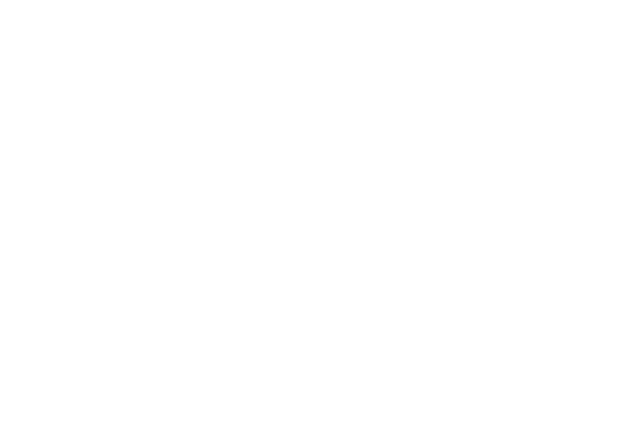
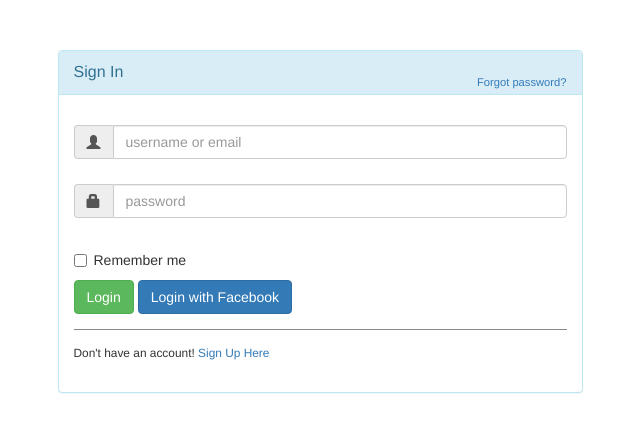
Before and after one commit to firsticz/HerbCI, a CodeIgniter app: page /Mhumprai/index.php/main/login in a window 1280 px wide. Before the commit the part shown is empty. Shown: the top 432 px of the page, without its empty margins (320-960 px from the left). Run offline with CodeIgniter, Linux system fonts and the light colour scheme; some libraries are stand-ins or nearby versions.

Commit message:
login and register

```diff
--- a/application/controllers/Main.php
+++ b/application/controllers/Main.php
@@ -19,7 +19,8 @@ class Main extends CI_Controller {
 
 	public function login()
 	{
-
+		$this->load->view('header');
+		$this->load->view('login');
 	}
 
 	public function loout()
--- a/application/views/header.php
+++ b/application/views/header.php
@@ -11,4 +11,7 @@
   <script src="https://cdnjs.cloudflare.com/ajax/libs/popper.js/1.14.3/umd/popper.min.js" integrity="sha384-ZMP7rVo3mIykV+2+9J3UJ46jBk0WLaUAdn689aCwoqbBJiSnjAK/l8WvCWPIPm49" crossorigin="anonymous"></script>
   <script src="https://stackpath.bootstrapcdn.com/bootstrap/4.1.3/js/bootstrap.min.js" integrity="sha384-ChfqqxuZUCnJSK3+MXmPNIyE6ZbWh2IMqE241rYiqJxyMiZ6OW/JmZQ5stwEULTy" crossorigin="anonymous"></script>
   <script src="<?php echo base_url() ?>assets/js/setup.js"></script>
+  <link href="//maxcdn.bootstrapcdn.com/bootstrap/3.3.0/css/bootstrap.min.css" rel="stylesheet" id="bootstrap-css">
+  <script src="//maxcdn.bootstrapcdn.com/bootstrap/3.3.0/js/bootstrap.min.js"></script>
+  <script src="//code.jquery.com/jquery-1.11.1.min.js"></script>
 </head>
--- a/application/views/login.php
+++ b/application/views/login.php
@@ -0,0 +1,142 @@
+<!------ Include the above in your HEAD tag ---------->
+
+    <div class="container">
+        <div id="loginbox" style="margin-top:50px;" class="mainbox col-md-6 col-md-offset-3 col-sm-8 col-sm-offset-2">
+            <div class="panel panel-info" >
+                    <div class="panel-heading">
+                        <div class="panel-title">Sign In</div>
+                        <div style="float:right; font-size: 80%; position: relative; top:-10px"><a href="#">Forgot password?</a></div>
+                    </div>
+
+                    <div style="padding-top:30px" class="panel-body" >
+
+                        <div style="display:none" id="login-alert" class="alert alert-danger col-sm-12"></div>
+
+                        <form id="loginform" class="form-horizontal" role="form">
+
+                            <div style="margin-bottom: 25px" class="input-group">
+                                        <span class="input-group-addon"><i class="glyphicon glyphicon-user"></i></span>
+                                        <input id="login-username" type="text" class="form-control" name="username" value="" placeholder="username or email">
+                                    </div>
+
+                            <div style="margin-bottom: 25px" class="input-group">
+                                        <span class="input-group-addon"><i class="glyphicon glyphicon-lock"></i></span>
+                                        <input id="login-password" type="password" class="form-control" name="password" placeholder="password">
+                                    </div>
+
+
+
+                            <div class="input-group">
+                                      <div class="checkbox">
+                                        <label>
+                                          <input id="login-remember" type="checkbox" name="remember" value="1"> Remember me
+                                        </label>
+                                      </div>
+                                    </div>
+
+
+                                <div style="margin-top:10px" class="form-group">
+                                    <!-- Button -->
+
+                                    <div class="col-sm-12 controls">
+                                      <a id="btn-login" href="#" class="btn btn-success">Login  </a>
+                                      <a id="btn-fblogin" href="#" class="btn btn-primary">Login with Facebook</a>
+
+                                    </div>
+                                </div>
+
+
+                                <div class="form-group">
+                                    <div class="col-md-12 control">
+                                        <div style="border-top: 1px solid#888; padding-top:15px; font-size:85%" >
+                                            Don't have an account!
+                                        <a href="#" onClick="$('#loginbox').hide(); $('#signupbox').show()">
+                                            Sign Up Here
+                                        </a>
+                                        </div>
+                                    </div>
+                                </div>
+                            </form>
+
+
+
+                        </div>
+                    </div>
+        </div>
+        <div id="signupbox" style="display:none; margin-top:50px" class="mainbox col-md-6 col-md-offset-3 col-sm-8 col-sm-offset-2">
+                    <div class="panel panel-info">
+                        <div class="panel-heading">
+                            <div class="panel-title">Sign Up</div>
+                            <div style="float:right; font-size: 85%; position: relative; top:-10px"><a id="signinlink" href="#" onclick="$('#signupbox').hide(); $('#loginbox').show()">Sign In</a></div>
+                        </div>
+                        <div class="panel-body" >
+                            <form id="signupform" class="form-horizontal" role="form">
+
+                                <div id="signupalert" style="display:none" class="alert alert-danger">
+                                    <p>Error:</p>
+                                    <span></span>
+                                </div>
+
+
+
+                                <div class="form-group">
+                                    <label for="email" class="col-md-3 control-label">Email</label>
+                                    <div class="col-md-9">
+                                        <input type="text" class="form-control" name="email" placeholder="Email Address">
+                                    </div>
+                                </div>
+
+                                <div class="form-group">
+                                    <label for="firstname" class="col-md-3 control-label">First Name</label>
+                                    <div class="col-md-9">
+                                        <input type="text" class="form-control" name="firstname" placeholder="First Name">
+                                    </div>
+                                </div>
+                                <div class="form-group">
+                                    <label for="lastname" class="col-md-3 control-label">Last Name</label>
+                                    <div class="col-md-9">
+                                        <input type="text" class="form-control" name="lastname" placeholder="Last Name">
+                                    </div>
+                                </div>
+
+                                <div class="form-group">
+                                    <label for="username" class="col-md-3 control-label">Username</label>
+                                    <div class="col-md-9">
+                                        <input type="text" class="form-control" name="username" placeholder="Username">
+                                    </div>
+                                </div>
+
+                                <div class="form-group">
+                                    <label for="password" class="col-md-3 control-label">Password</label>
+                                    <div class="col-md-9">
+                                        <input type="password" class="form-control" name="passwd" placeholder="Password">
+                                    </div>
+                                </div>
+
+                                <div class="form-group">
+                                    <!-- Button -->
+                                    <div class="col-md-offset-3 col-md-9">
+                                        <button id="btn-signup" type="button" class="btn btn-info"><i class="icon-hand-right"></i> &nbsp Sign Up</button>
+                                        <span style="margin-left:8px;">or</span>
+                                    </div>
+                                </div>
+
+                                <div style="border-top: 1px solid #999; padding-top:20px"  class="form-group">
+
+                                    <div class="col-md-offset-3 col-md-9">
+                                        <button id="btn-fbsignup" type="button" class="btn btn-primary"><i class="icon-facebook"></i>   Sign Up with Facebook</button>
+                                    </div>
+
+                                </div>
+
+
+
+                            </form>
+                         </div>
+                    </div>
+
+
+
+
+         </div>
+    </div>
```
Also changed, not shown: application/views/register.php (+141 -0 lines).
